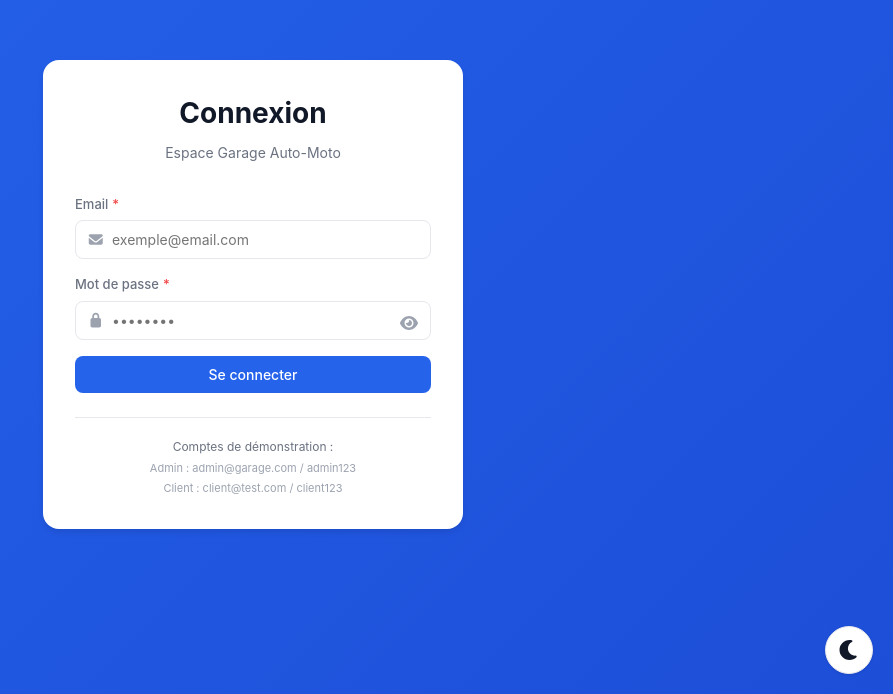
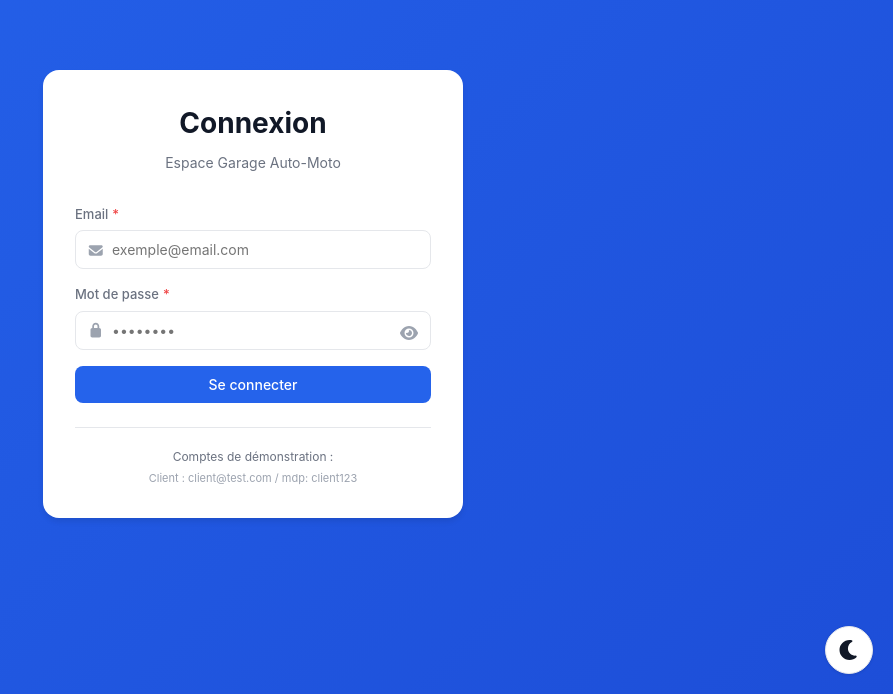
Before and after one commit to Jhonito021/Tia-Rano, a React (Create React App) app: page /connexion in a window 1280 px wide. Shown: the part 106-800 px from the top of the page, without its empty margins (387-1280 px from the left). Built offline with nearby package versions, Linux system fonts and the light colour scheme.

Commit message:
Connexion

```diff
--- a/src/pages/Connexion.jsx
+++ b/src/pages/Connexion.jsx
@@ -83,8 +83,8 @@ export default function Connexion() {
 
         <div className="connexion-footer">
           <p>Comptes de démonstration :</p>
-          <p className="demo">Admin : admin@garage.com / admin123</p>
-          <p className="demo">Client : client@test.com / client123</p>
+          {/* <p className="demo">Admin : admin@garage.com / admin123</p> */}
+          <p className="demo">Client : client@test.com / mdp: client123</p>
         </div>
       </div>
     </div>
```
Also changed, not shown: main.jsx (deleted).
